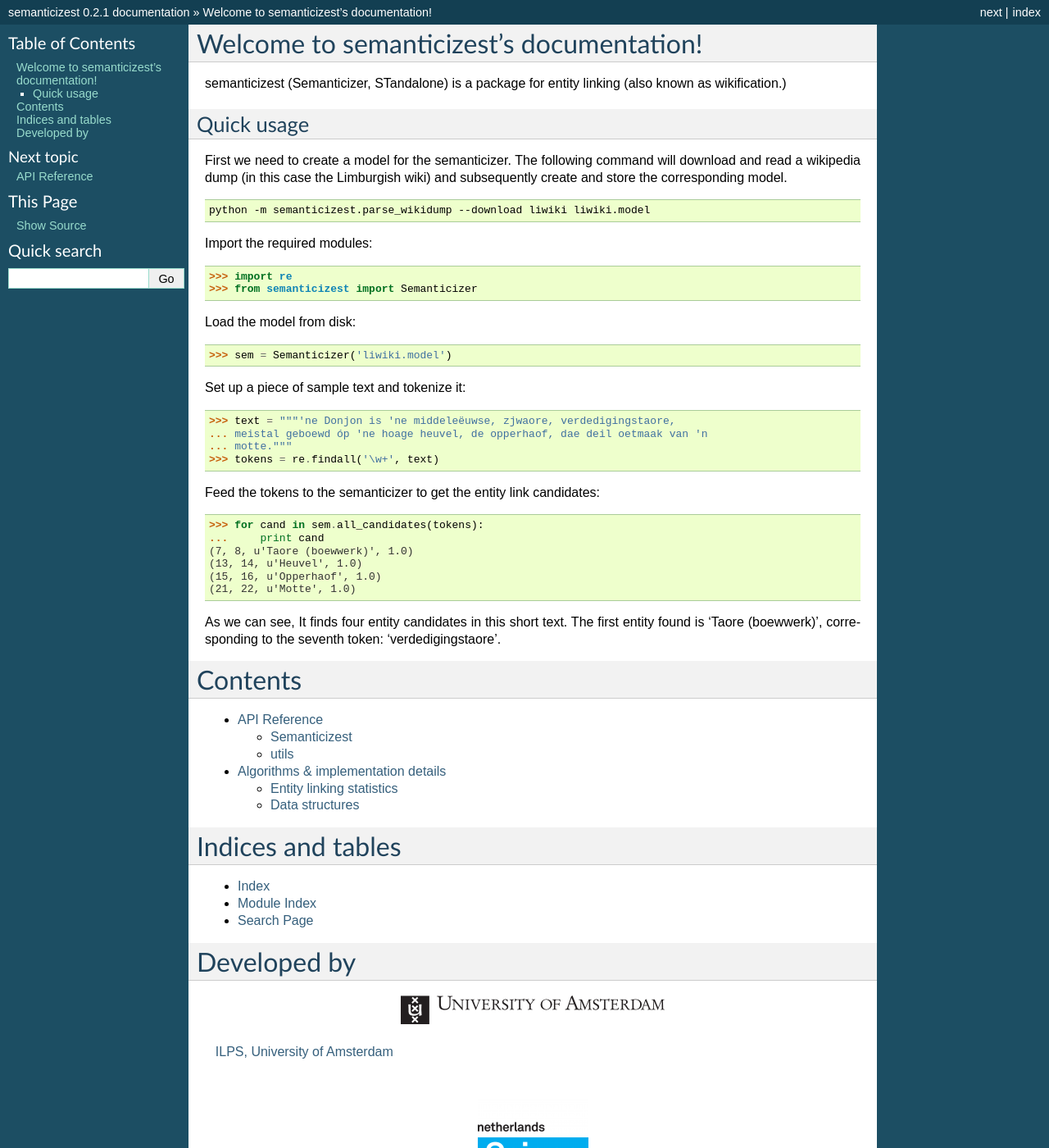
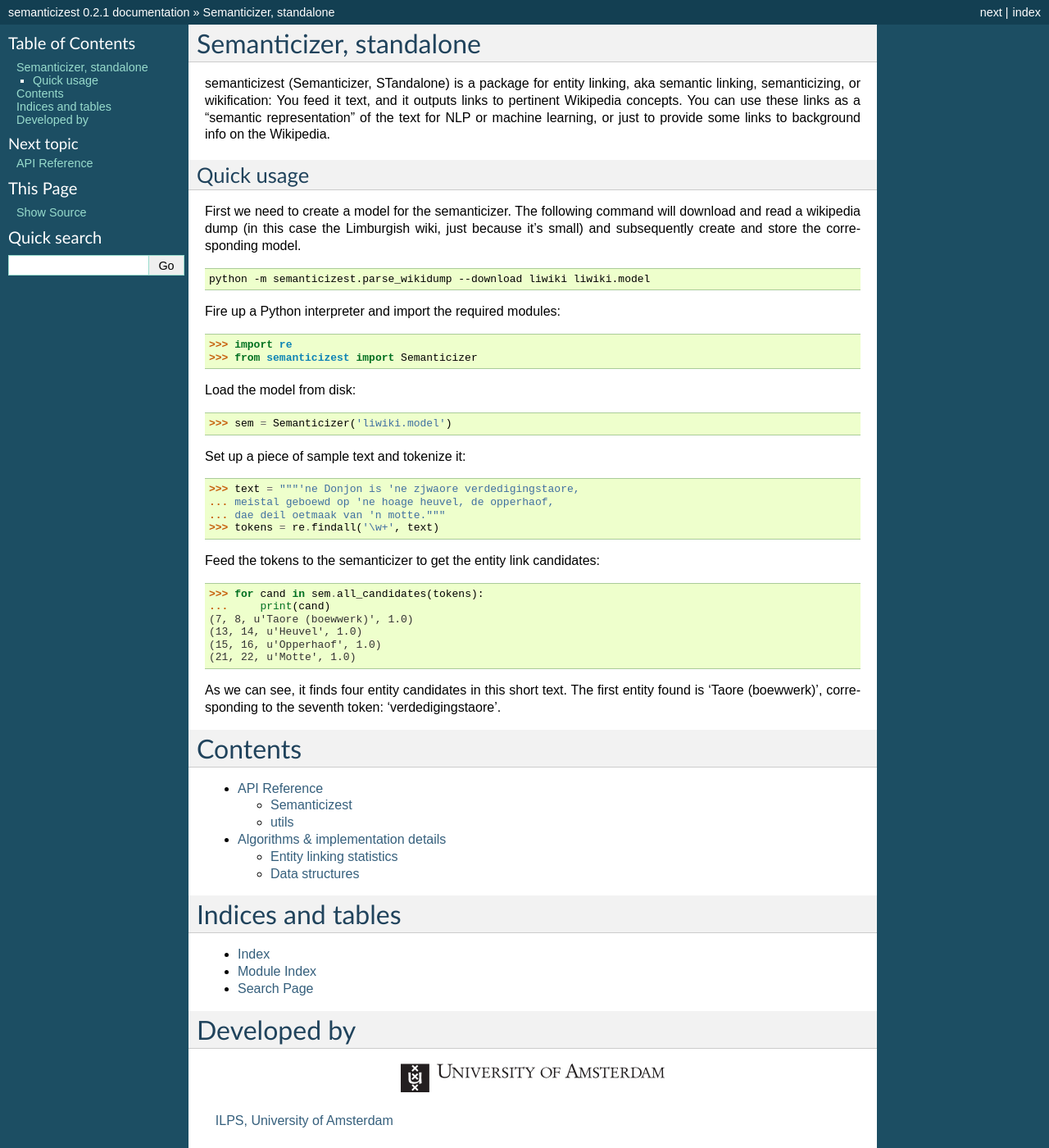
Before and after one commit to semanticize/semanticizest, a Sphinx documentation site: the page built from doc/index.rst, in a window 1280 px wide and 1400 px high. Shown: the whole window at 82% size. Built offline with Sphinx 7.4.7, drawn with Linux system fonts in a browser that asks for light colours; formulas are drawn with MathJax 3; some of the changed text lies outside the part shown.

Commit message:
copyedit docs
* add some text from the README
* explain why Limburgish (XXX use Scots WP for example? Simple English is
  too big)
* remove accented characters from example to avoid decoding issues
* print() for Py3 compat

```diff
--- a/README.rst
+++ b/README.rst
@@ -36,7 +36,7 @@ to ``scowiki.xml.bz2`` and construct the model from it.
 Documentation
 -------------
 
-The documentation can be found at https://semanticize.github.io/semanticizest/
+Full documentation can be found at https://semanticize.github.io/semanticizest/
 
 
 Copyright and license
--- a/doc/index.rst
+++ b/doc/index.rst
@@ -3,26 +3,30 @@
    You can adapt this file completely to your liking, but it should at least
    contain the root `toctree` directive.
 
-Welcome to semanticizest's documentation!
-=========================================
+Semanticizer, standalone
+========================
 
 semanticizest (Semanticizer, STandalone) is a package for entity
-linking (also known as wikification.)
+linking, aka semantic linking, semanticizing, or wikification:
+You feed it text, and it outputs links to pertinent Wikipedia concepts.
+You can use these links as a "semantic representation" of the text
+for NLP or machine learning,
+or just to provide some links to background info on the Wikipedia.
 
 
 Quick usage
 -----------
 
-First we need to create a model for the semanticizer. The following
-command will download and read a wikipedia dump (in this case the
-Limburgish wiki) and subsequently create and store the corresponding
-model.
+First we need to create a model for the semanticizer.
+The following command will download and read a wikipedia dump
+(in this case the Limburgish wiki, just because it's small)
+and subsequently create and store the corresponding model.
 
 .. code:: bash
 
     python -m semanticizest.parse_wikidump --download liwiki liwiki.model
 
-Import the required modules::
+Fire up a Python interpreter and import the required modules::
 
     >>> import re
     >>> from semanticizest import Semanticizer
@@ -33,22 +37,22 @@ Load the model from disk::
 
 Set up a piece of sample text and tokenize it::
 
-    >>> text = """'ne Donjon is 'ne middeleëuwse, zjwaore, verdedigingstaore,
-    ... meistal geboewd óp 'ne hoage heuvel, de opperhaof, dae deil oetmaak van 'n
-    ... motte."""
+    >>> text = """'ne Donjon is 'ne zjwaore verdedigingstaore,
+    ... meistal geboewd op 'ne hoage heuvel, de opperhaof,
+    ... dae deil oetmaak van 'n motte."""
     >>> tokens = re.findall('\w+', text)
 
 Feed the tokens to the semanticizer to get the entity link
 candidates::
 
     >>> for cand in sem.all_candidates(tokens):
-    ...     print cand
+    ...     print(cand)
     (7, 8, u'Taore (boewwerk)', 1.0)
     (13, 14, u'Heuvel', 1.0)
     (15, 16, u'Opperhaof', 1.0)
     (21, 22, u'Motte', 1.0)
 
-As we can see, It finds four entity candidates in this short text. The
+As we can see, it finds four entity candidates in this short text. The
 first entity found is 'Taore (boewwerk)', corresponding to the seventh
 token: 'verdedigingstaore'.
 
```
